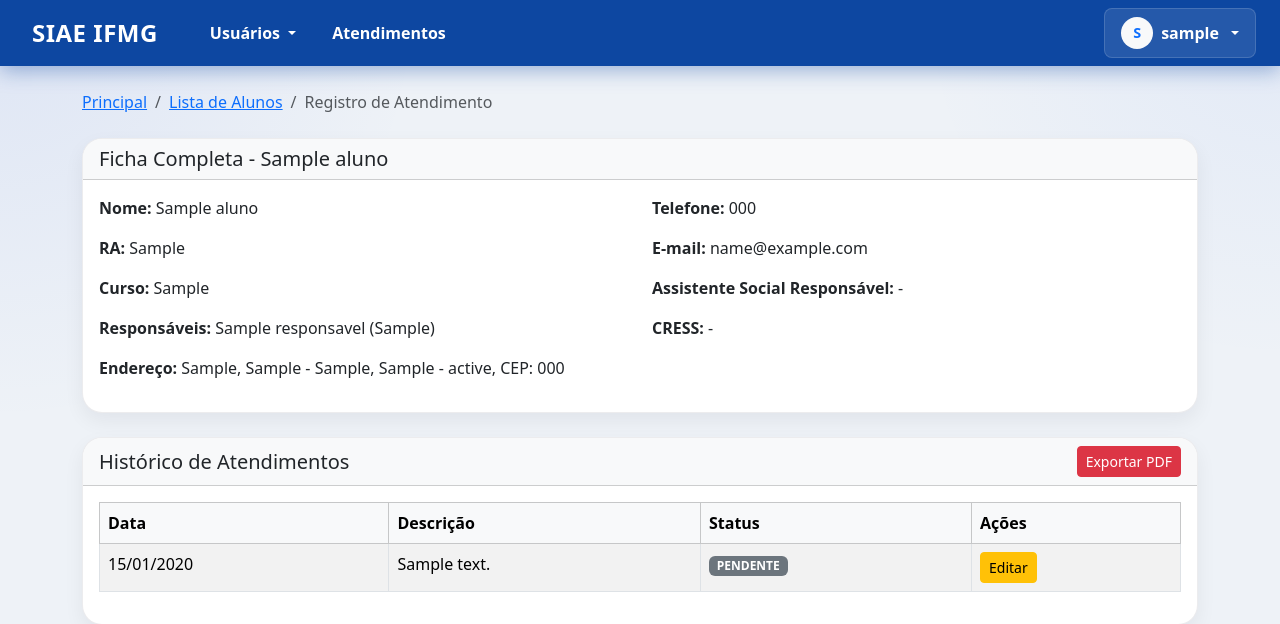
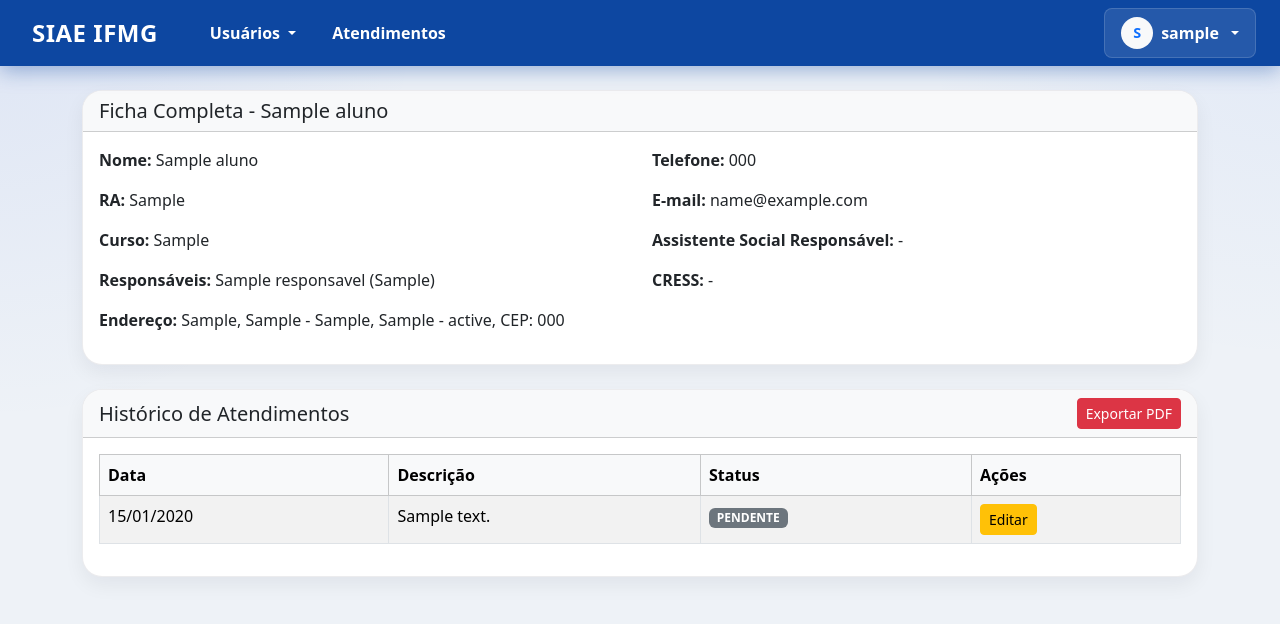
Before and after one commit to wfabi0/assistencia-social, a Django app: page /alunos/1/historico/ in a window 1280 px wide. Shown: the top 624 px of the page. Run offline with Django 5.2, Linux system fonts and the light colour scheme; a user stored in the database is signed in; tables that the repository leaves empty hold one stand-in row (values such as "Sample post").

Commit message:
remove breadcrumb

```diff
--- a/templates/atendimentos/historico.html
+++ b/templates/atendimentos/historico.html
@@ -2,18 +2,6 @@
 
 {% block content %}
 <div class="container mt-4">
-
-    <nav aria-label="breadcrumb" class="mb-4">
-        <ol class="breadcrumb">
-            <li class="breadcrumb-item"><a href="{% url 'home' %}">Principal</a></li>
-            {% if tipo_pessoa == 'Aluno' %}
-                <li class="breadcrumb-item"><a href="{% url 'aluno_list' %}">Lista de Alunos</a></li>
-            {% else %}
-                <li class="breadcrumb-item"><a href="{% url 'servidor_list' %}">Lista de Servidores</a></li>
-            {% endif %}
-            <li class="breadcrumb-item active" aria-current="page">Registro de Atendimento</li>
-        </ol>
-    </nav>
 
    <div class="card mb-4">
         <div class="card-header bg-light">
```
